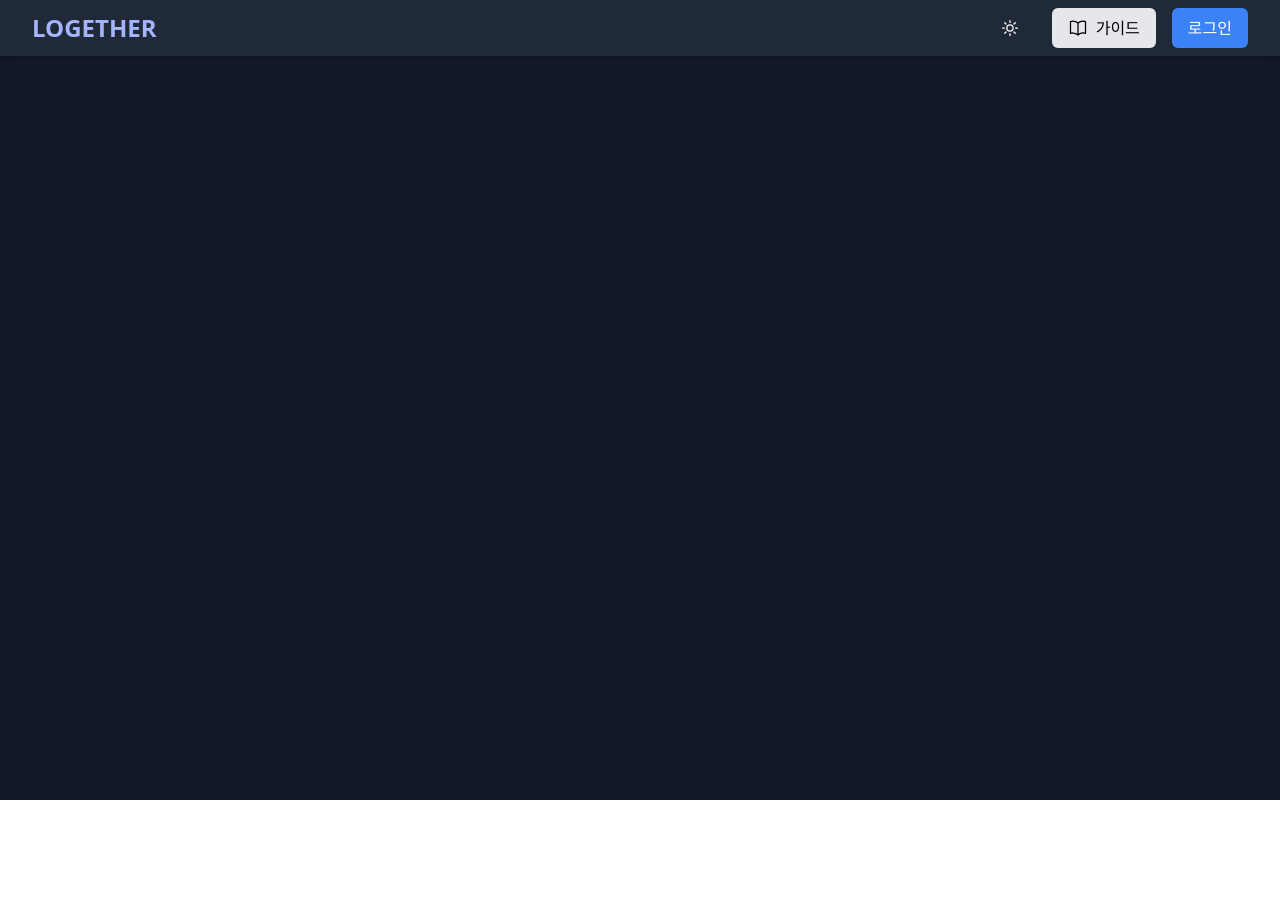
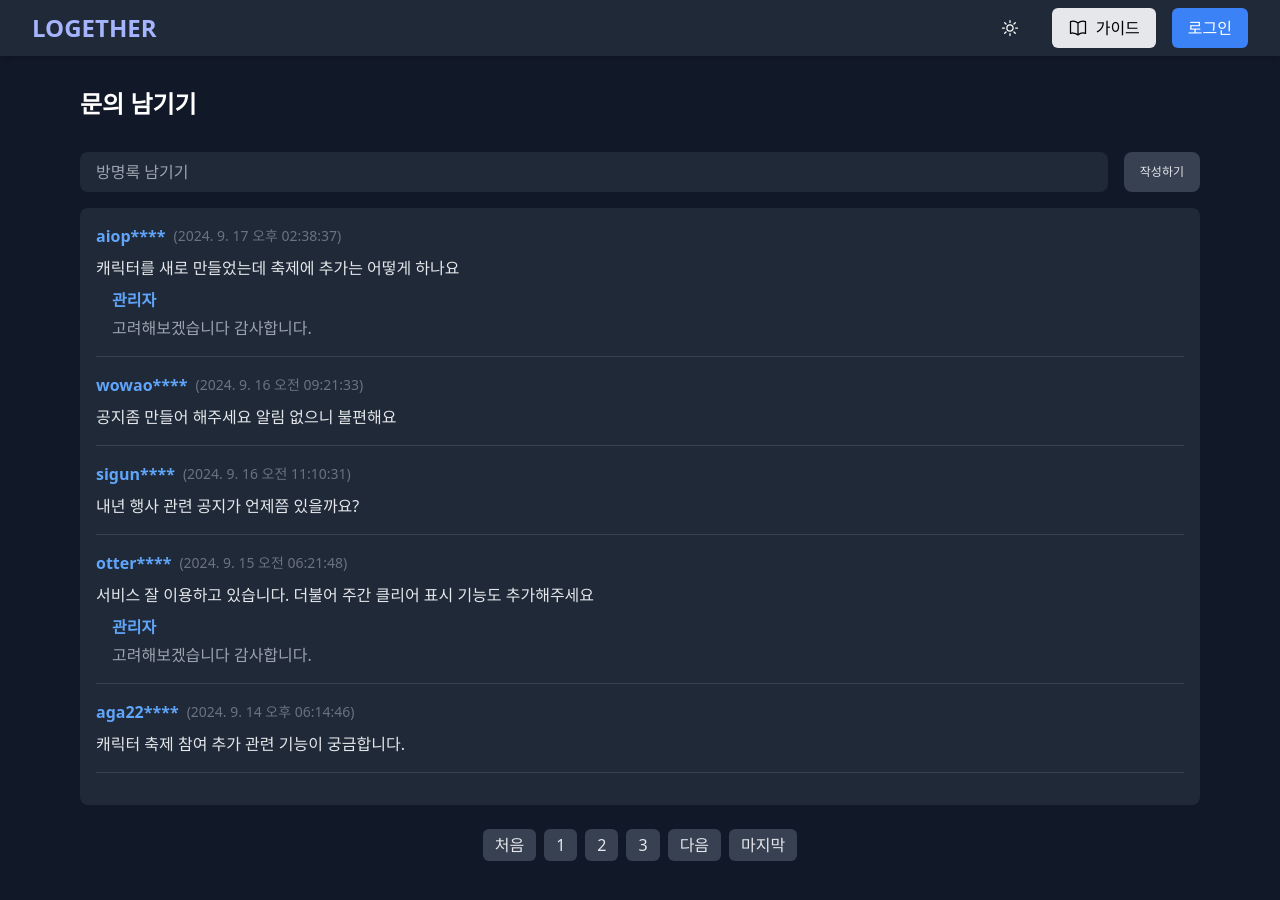
Before and after one commit to logether/logether_front, a Vue app: page /board in a window 1280 px wide. Before the commit this address had no page. Before the commit the page ends 800 px from the top, so only its background shows below. Built offline with nearby package versions, Linux system fonts and the light colour scheme.

Commit message:
✨feat:board added

```diff
--- /dev/null
+++ b/src/components/Board/QuestionBoard.vue
@@ -0,0 +1,106 @@
+<template>
+  <div class="py-2 bg-gray-900 text-gray-200 rounded-lg">
+    <!-- 게시물 입력란 -->
+    <div class="flex items-center mb-4">
+      <input
+        v-model="newQuestion"
+        type="text"
+        placeholder="방명록 남기기"
+        class="w-full px-4 py-2 bg-gray-800 text-gray-200 rounded-lg focus:outline-none focus:ring-2 focus:ring-indigo-500"
+      />
+      <button
+        @click="postQuestion"
+        class="text-xs whitespace-nowrap items-center ml-4 px-4 py-3 bg-gray-700 hover:bg-gray-600 rounded-lg text-gray-200"
+      >
+        작성하기
+      </button>
+    </div>
+
+    <!-- 질문 목록 -->
+    <div class="bg-gray-800 p-4 rounded-lg">
+      <ul>
+        <li
+          v-for="(question, index) in questions"
+          :key="index"
+          class="mb-4 border-b border-gray-700 pb-4"
+        >
+          <div class="flex items-center mb-2">
+            <span class="text-blue-400 font-bold mr-2">{{
+              question.username
+            }}</span>
+            <span class="text-gray-500 text-sm">({{ question.date }})</span>
+          </div>
+          <p>{{ question.text }}</p>
+          <div v-if="question.reply" class="ml-4 mt-2">
+            <span class="text-blue-400 font-bold">관리자</span>
+            <p class="mt-1 text-gray-400">{{ question.reply }}</p>
+          </div>
+        </li>
+      </ul>
+    </div>
+
+    <!-- 페이지네이션 -->
+    <div class="flex justify-center mt-6">
+      <button class="px-3 py-1 bg-gray-700 rounded-md mx-1">처음</button>
+      <button class="px-3 py-1 bg-gray-700 rounded-md mx-1">1</button>
+      <button class="px-3 py-1 bg-gray-700 rounded-md mx-1">2</button>
+      <button class="px-3 py-1 bg-gray-700 rounded-md mx-1">3</button>
+      <button class="px-3 py-1 bg-gray-700 rounded-md mx-1">다음</button>
+      <button class="px-3 py-1 bg-gray-700 rounded-md mx-1">마지막</button>
+    </div>
+  </div>
+</template>
+
+<script>
+export default {
+  name: "BoardView",
+  data() {
+    return {
+      newQuestion: "",
+      questions: [
+        {
+          username: "aiop****",
+          date: "2024. 9. 17 오후 02:38:37",
+          text: "캐릭터를 새로 만들었는데 축제에 추가는 어떻게 하나요",
+          reply: "고려해보겠습니다 감사합니다.",
+        },
+        {
+          username: "wowao****",
+          date: "2024. 9. 16 오전 09:21:33",
+          text: "공지좀 만들어 해주세요 알림 없으니 불편해요",
+        },
+        {
+          username: "sigun****",
+          date: "2024. 9. 16 오전 11:10:31",
+          text: "내년 행사 관련 공지가 언제쯤 있을까요?",
+        },
+        {
+          username: "otter****",
+          date: "2024. 9. 15 오전 06:21:48",
+          text: "서비스 잘 이용하고 있습니다. 더불어 주간 클리어 표시 기능도 추가해주세요",
+          reply: "고려해보겠습니다 감사합니다.",
+        },
+        {
+          username: "aga22****",
+          date: "2024. 9. 14 오후 06:14:46",
+          text: "캐릭터 축제 참여 추가 관련 기능이 궁금합니다.",
+        },
+      ],
+    };
+  },
+  methods: {
+    postQuestion() {
+      if (this.newQuestion) {
+        this.questions.push({
+          username: "newUser****",
+          date: new Date().toLocaleString(),
+          text: this.newQuestion,
+        });
+        this.newQuestion = "";
+      }
+    },
+  },
+};
+</script>
+
+<style scoped></style>
--- a/src/router/index.js
+++ b/src/router/index.js
@@ -1,6 +1,7 @@
 import { createRouter, createWebHistory } from "vue-router";
 import HomeView from "../views/HomeView.vue";
 import AboutView from "../views/AboutView.vue";
+import BoardView from "@/views/BoardView.vue";
 
 const routes = [
   {
@@ -11,6 +12,11 @@ const routes = [
     path: "/about",
     component: AboutView,
   },
+  {
+    path: "/board",
+    name: "Board",
+    component: BoardView,
+  },
 ];
 
 const router = createRouter({
--- /dev/null
+++ b/src/views/BoardView.vue
@@ -0,0 +1,22 @@
+<!-- views/BoardView.vue -->
+<template>
+  <div class="w-full py-8">
+    <h1 class="text-2xl font-bold mb-6 text-black dark:text-white">
+      문의 남기기
+    </h1>
+    <QuestionBoard />
+  </div>
+</template>
+
+<script>
+import QuestionBoard from "../components/Board/QuestionBoard.vue";
+
+export default {
+  name: "BoardView",
+  components: {
+    QuestionBoard,
+  },
+};
+</script>
+
+<style scoped></style>
--- a/src/views/HomeView.vue
+++ b/src/views/HomeView.vue
@@ -30,7 +30,7 @@
             </template>
           </FeatureCard>
 
-          <FeatureCard feature="문의 남기기">
+          <FeatureCard feature="문의 남기기" @click="goToBoard">
             <template #icon>
               <img src="path-to-icon4.svg" alt="아이콘3" class="w-16 h-16" />
             </template>
@@ -131,6 +131,10 @@ export default {
 
       return tasks[dayIndex] || [];
     },
+
+    goToBoard() {
+      this.$router.push({ name: "Board" });
+    },
   },
 };
 </script>
```
